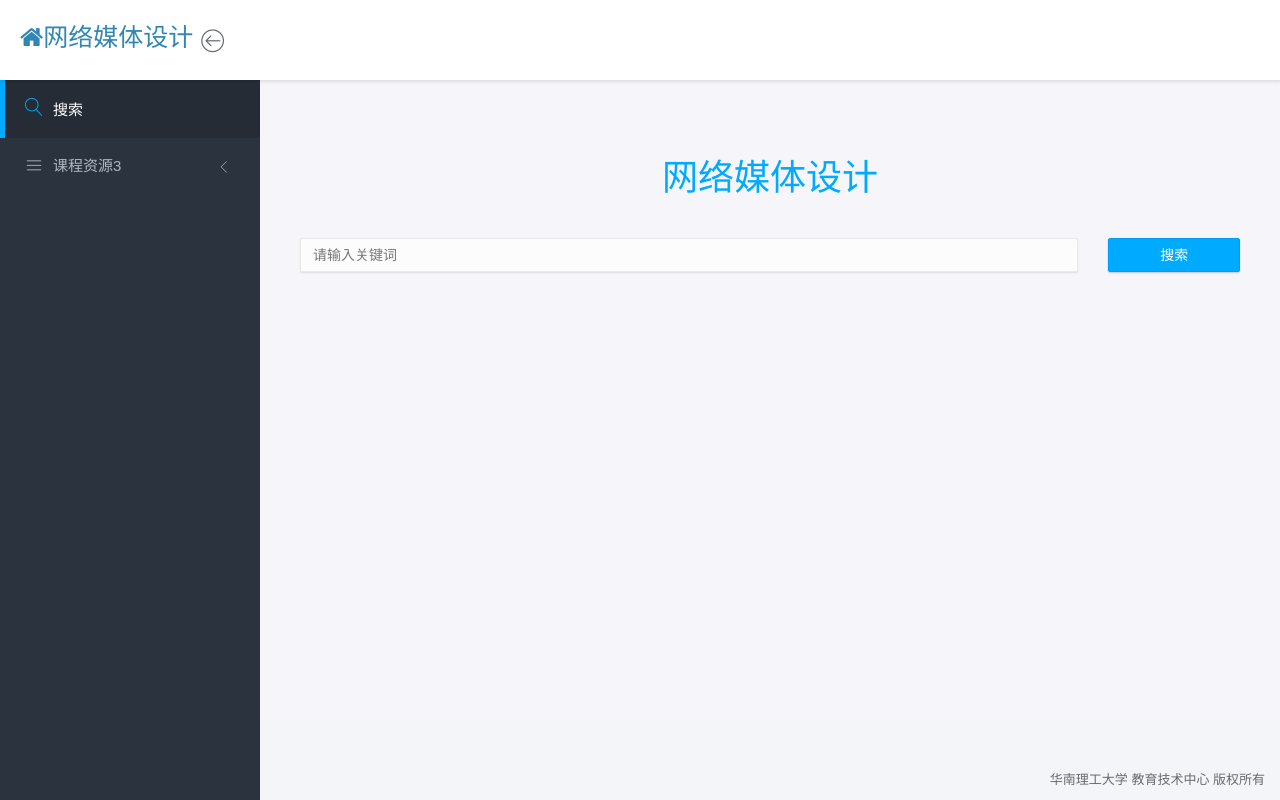
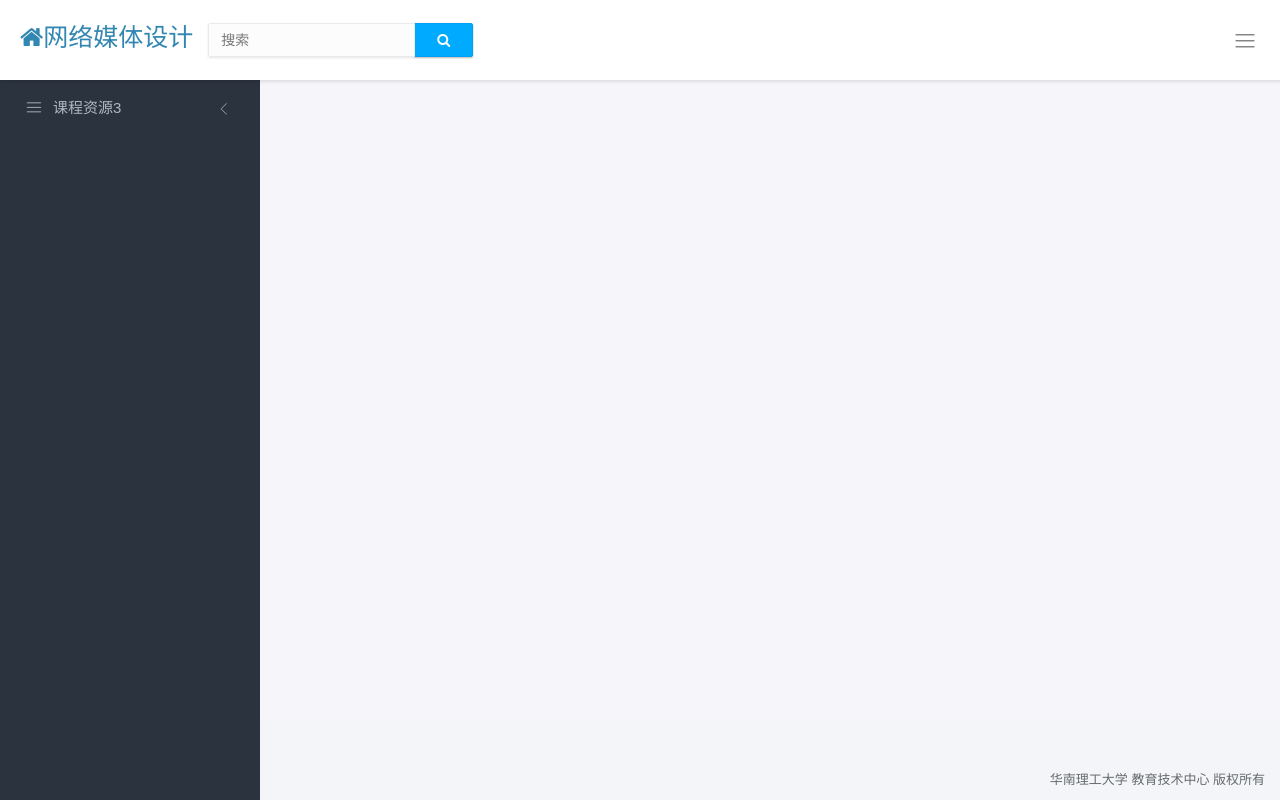
Before and after one commit to sxyzc/wdesign_srp, a Django app: page /srp/search in a window 1280 px wide. Run offline with Django 3.2, Linux system fonts and the light colour scheme; data comes from the database, SQL or seed files in the repository; both versions use the stored data as it was after the commit; some libraries are stand-ins or nearby versions.

Commit message:
搜前-搜索区移至顶部导航栏，取消表格响应式，增加‘返回’键等

```diff
--- a/srp/static/css/main.css
+++ b/srp/static/css/main.css
@@ -202,6 +202,7 @@ html.fullscreen-bg #wrapper {
 
 .navbar-btn-right {
   float: right; }
+
 
 .navbar-form {
   padding: 15px;
--- a/srp/static/scripts/klorofil-common.js
+++ b/srp/static/scripts/klorofil-common.js
@@ -13,7 +13,9 @@ $(document).ready(function() {
 			$('body').removeClass('layout-default'); // also remove default behaviour if set
 		}
 
-		$(this).find('.lnr').toggleClass('lnr-arrow-left-circle lnr-arrow-right-circle');
+		// $(this).find('.lnr').toggleClass('lnr-arrow-left-circle lnr-arrow-right-circle');
+        // $(this).find('.lnr').toggleClass('lnr-menu');
+
 
 		if($(window).innerWidth() < 1025) {
 			if(!$('body').hasClass('offcanvas-active')) {
--- a/srp/templates/search.html
+++ b/srp/templates/search.html
@@ -130,13 +130,22 @@
 <div id="wrapper">
     <!--NAVBAR-->
     <nav class="navbar navbar-default navbar-fixed-top">
-        <div class="brand" style="display: block;font-size: 25px">
+        <div class="brand" style="font-size: 25px">
             <a href="index.html"><i class="fa fa-home"></i>网络媒体设计</a>
         </div>
         <div class="container-fluid">
-            <div class="navbar-btn">
-                <!--<input type="checkbox" id="toggle-checkbox">-->
-                <button type="button" class="btn-toggle-fullwidth"><i class="lnr lnr-arrow-left-circle"></i></button>
+            <div class="navbar-btn visible-sm visible-xs">
+                <button type="button"><a href="javascript:history.go(-1);"><i class="lnr lnr-arrow-left"></i></a></button>
+            </div>
+            <form role="form" method="GET" action="{% url 'srp:search' %}" class="navbar-form navbar-left" style="display: block; margin-left: 0px">
+                <div class="input-group" style="width: 100%">
+                    <!--<label for="keyword" class="control-label sr-only">关键词</label>-->
+                    <input type="text" class="form-control" id="keyword" value="" placeholder="搜索" name="keyword">
+                    <span class="input-group-btn"><button id="search-btn" type="submit" class="btn btn-primary"><i class="fa fa-search"></i></button></span>
+                </div>
+            </form>
+            <div class="navbar-btn navbar-btn-right">
+                <button type="button" class="btn-toggle-fullwidth"><i class="lnr lnr-menu"></i></button>
             </div>
         </div>
     </nav>
@@ -145,9 +154,9 @@
         <div class="sidebar-scroll">
             <nav>
                 <ul  class="nav" id="menu">
-                    <li>
-                        <a href="{% url 'srp:search' %}" class="active"><i class="lnr lnr-magnifier"></i>搜索</a>
-                    </li>
+                    <!--<li>-->
+                        <!--<a href="{% url 'srp:search' %}" class="active"><i class="lnr lnr-magnifier"></i>搜索</a>-->
+                    <!--</li>-->
                     <script>
 
                         xmlDoc=loadXMLDoc("/static/menu.xml");
@@ -178,28 +187,28 @@
     <div class="main">
         <div class="main-content">
             <div class="container-fluid">
-                <div class="content" style=" margin-bottom: 50px">
-                    <div class="header" style="padding:30px 0px;">
-                        <h1 class="text-center" style="color: #00AAFF;">网络媒体设计</h1>
-                    </div>
-                    <form role="form" method="GET" action="{% url 'srp:search' %}">
-                        <div class="form-group col-sm-10">
-                            <label for="keyword" class="control-label sr-only">关键词</label>
-                            <input type="text" class="form-control" id="keyword" value="" placeholder="请输入关键词" name="keyword">
-                        </div>
-                        <div class="form-group col-sm-2">
-                            <button id="search-btn" type="submit" class="btn btn-primary  btn-block" onclick="clickSearch">搜索</button>
-                        </div>
-                    </form>
-                </div>
+                <!--<div class="content" style=" margin-bottom: 50px">-->
+                    <!--<div class="header" style="padding:30px 0px;">-->
+                        <!--<h1 class="text-center" style="color: #00AAFF;">网络媒体设计</h1>-->
+                    <!--</div>-->
+                    <!--<form role="form" method="GET" action="{% url 'srp:search' %}">-->
+                        <!--<div class="form-group col-sm-10">-->
+                            <!--<label for="keyword" class="control-label sr-only">关键词</label>-->
+                            <!--<input type="text" class="form-control" id="keywrd" value="" placeholder="请输入关键词" name="keyword">-->
+                        <!--</div>-->
+                        <!--<div class="form-group col-sm-2">-->
+                            <!--<button  type="button" class="btn btn-primary  btn-block" onclick="clickSearch">搜索</button>-->
+                        <!--</div>-->
+                    <!--</form>-->
+                <!--</div>-->
                 {%if search_key != "e6f135cc18852da1afd51f4f7d420905" %}
-                <div class="panel" id="result" style="margin:20px 0px;">
+                <div class="" id="result" style="background-color: #ffffff">
                     <div class="panel-heading">
-                        <h3 class="panel-title">
+                        <h3 class="panel-title" style="font-size: 20px">
                                 "{{search_key}}" 的 搜索结果
                         </h3>
                     </div>
-                    <div class="panel-body table-responsive">
+                    <div class="panel-body  no-padding">
                         <table class="table">
                             <thead>
                             <tr>
@@ -207,8 +216,8 @@
                                 <th style="text-align:right">标题</th>
                                 <th>格式</th>
                                 <th>大小</th>
-                                <th>下载地址</th>
-                                <th>观看地址</th>
+                                <th>下载</th>
+                                <th>观看</th>
                             </tr>
                             </thead>
                             <tbody>
@@ -218,8 +227,8 @@
                                 <td style="text-align:right">{{res.res_name}}</td>
                                 <td >{{res.res_format}}</td>
                                 <td >{{res.res_size}}</td>
-                                <td ><a href='{{res.res_path}}'><i class="lnr lnr-download"></i>下载</a></td>
-                                <td ><a href='{{res.other_01}}'><i class="lnr lnr-eye"></i>观看</a></td>
+                                <td ><a href='{{res.res_path}}'><i class="lnr lnr-download"></i><span class="hidden-xs">下载</span></a></td>
+                                <td ><a href='{{res.other_01}}'><i class="lnr lnr-eye"></i><span class="hidden-xs">观看</span></a></td>
                             </tr>
                             {% endfor %}
                             </tbody>
```
Also changed, not shown: srp/templates/detail.html (+30 -18 lines), srp/templates/index.html (+17 -8 lines), db.sqlite3.
